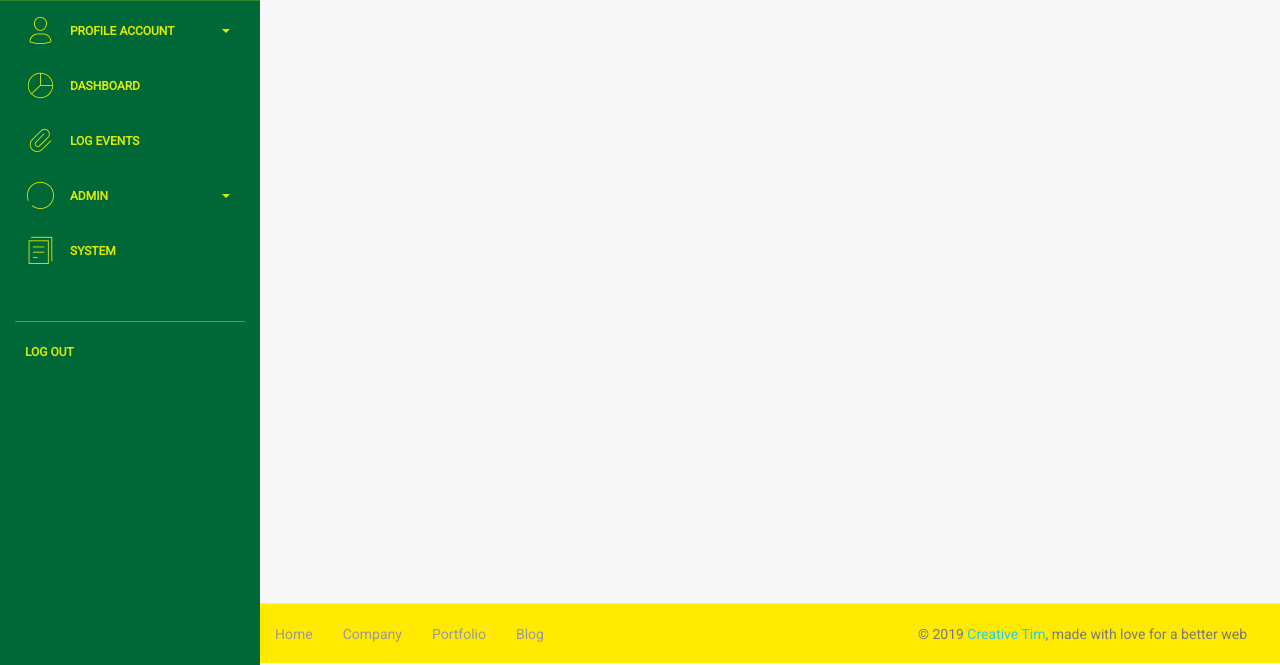
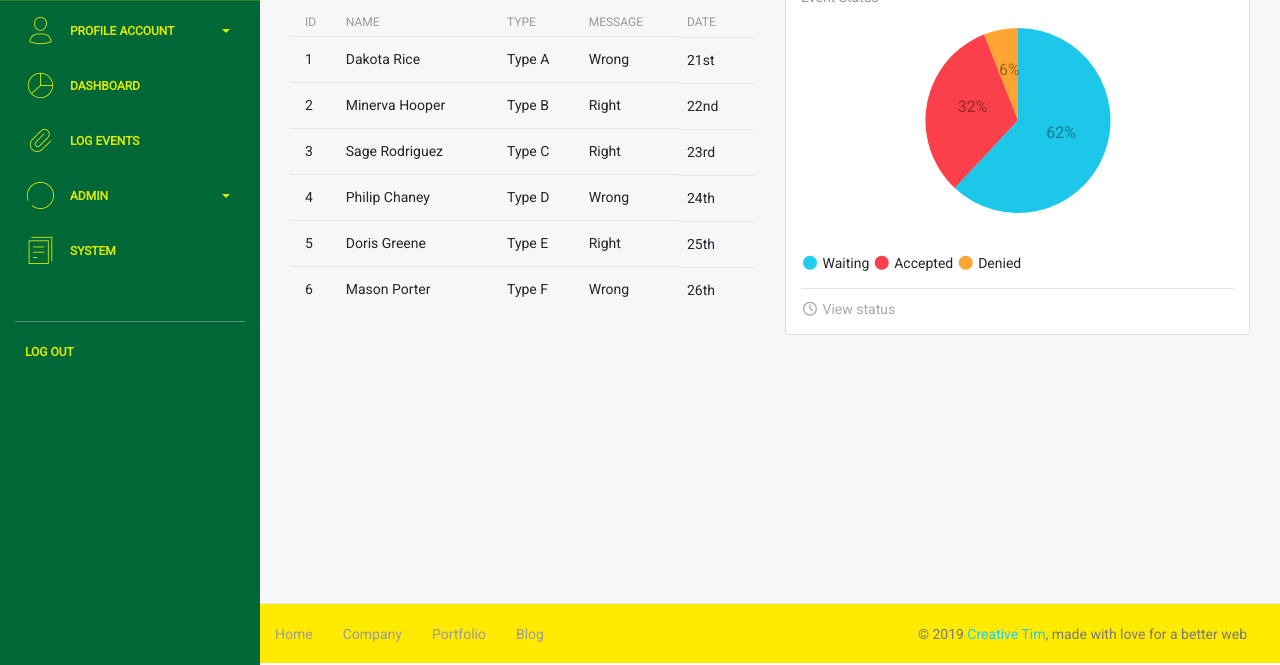
Before and after one commit to Muamba/obasfe, a plain HTML site: page examples/TechAdminLogEvents.html in a window 1280 px wide. Shown: the part 135-800 px from the top of the page. Drawn offline with Linux system fonts and the light colour scheme; some packages are replaced by stand-ins of ours.

Commit message:
Added TechAdminLogEvents table Edited the drop down details in TechAdminDashboard Added css for chartpreference1 in demo.css

```diff
--- a/assets/css/demo.css
+++ b/assets/css/demo.css
@@ -39,6 +39,7 @@
     width: 60%;
     margin: 0 auto;
 }
+
 
 #navbar-full .navbar {
     border-radius: 0 !important;
--- a/examples/TechAdminLogEvents.html
+++ b/examples/TechAdminLogEvents.html
@@ -130,18 +130,29 @@
                     <div class="collapse " id="mapsExamples">
                         <ul class="nav">
                             <li class="nav-item ">
-                                <a class="nav-link" href="">
-                                    <span class="sidebar-mini">V</span>
-                                    <span class="sidebar-normal">View Profile</span>
+                                <a class="nav-link" href="./pages/Student_user.html">
+                                    <span class="sidebar-mini">A</span>
+                                    <span class="sidebar-normal">Application</span>
                                 </a>
                             </li>
                             <li class="nav-item ">
-                                <a class="nav-link" href="">
-                                    <span class="sidebar-mini">E</span>
-                                    <span class="sidebar-normal">Edit Profile</span>
+                                <a class="nav-link" href="TechAdminDashboardApplicant.html">
+                                    <span class="sidebar-mini">A</span>
+                                    <span class="sidebar-normal">Applicant</span>
                                 </a>
                             </li>
-
+                            <li class="nav-item ">
+                                <a class="nav-link" href="./pages/Student_user.html">
+                                    <span class="sidebar-mini">R</span>
+                                    <span class="sidebar-normal">Remove</span>
+                                </a>
+                            </li>
+                            <li class="nav-item ">
+                                <a class="nav-link" href="./pages/Student_user.html">
+                                    <span class="sidebar-mini">D</span>
+                                    <span class="sidebar-normal">Documents</span>
+                                </a>
+                            </li>
                         </ul>
                     </div>
                 </li>
@@ -254,7 +265,97 @@
         </nav>
         <!-- End Navbar -->
         <div class="content">
+            <div class="container-fluid">
+                <div class="row">
+                    <div class="col-md-6">
+                        <div class="card card-plain table-plain-bg">
+                            <div class="card-header ">
+                                <h4 class="card-title">Log Events</h4>
+                            </div>
+                            <div class="card-body table-full-width table-responsive">
+                                <table class="table table-hover">
+                                    <thead>
+                                    <th>ID</th>
+                                    <th>Name</th>
+                                    <th>Type</th>
+                                    <th>Message</th>
+                                    <th>Date</th>
+                                    </thead>
+                                    <tbody>
+                                    <tr>
+                                        <td>1</td>
+                                        <td>Dakota Rice</td>
+                                        <td>Type A</td>
+                                        <td>Wrong</td>
+                                        <td>21st</td>
+                                    </tr>
+                                    <tr>
+                                        <td>2</td>
+                                        <td>Minerva Hooper</td>
+                                        <td>Type B</td>
+                                        <td>Right</td>
+                                        <td>22nd</td>
+                                    </tr>
+                                    <tr>
+                                        <td>3</td>
+                                        <td>Sage Rodriguez</td>
+                                        <td>Type C</td>
+                                        <td>Right</td>
+                                        <td>23rd</td>
+                                    </tr>
+                                    <tr>
+                                        <td>4</td>
+                                        <td>Philip Chaney</td>
+                                        <td>Type D</td>
+                                        <td>Wrong</td>
+                                        <td>24th</td>
+                                    </tr>
+                                    <tr>
+                                        <td>5</td>
+                                        <td>Doris Greene</td>
+                                        <td>Type E</td>
+                                        <td>Right</td>
+                                        <td>25th</td>
+                                    </tr>
+                                    <tr>
+                                        <td>6</td>
+                                        <td>Mason Porter</td>
+                                        <td>Type F</td>
+                                        <td>Wrong</td>
+                                        <td>26th</td>
+                                    </tr>
+                                    </tbody>
+                                </table>
+                            </div>
+                        </div>
+                    </div>
+                    <div class="col-md-6">
+                <div class="card ">
+                    <div class="card-header ">
+                        <h4 class="card-title">Log Event Chart</h4>
+                        <p class="card-category">Event Status</p>
+                    </div>
+                    <div class="card-body ">
+                        <div id=chartPreferences class="ct-chart ct-perfect-fourth"></div>
+                    </div>
+                    <div class="card-footer ">
+                        <div class="legend">
+                            <i class="fa fa-circle text-info"></i> Waiting
+                            <i class="fa fa-circle text-danger"></i> Accepted
+                            <i class="fa fa-circle text-warning"></i> Denied
+                        </div>
+                        <hr>
+                        <div class="stats">
+                            <i class="fa fa-clock-o"></i> View status
+                        </div>
+                    </div>
+                </div>
+              </div>
+
+
+           </div>
         </div>
+      </div>
         <footer class="footer">
             <div class="container">
                 <nav>
@@ -335,14 +436,8 @@
 <!-- Light Dashboard DEMO methods, don't include it in your project! -->
 <script src="../assets/js/demo.js"></script>
 <script type="text/javascript">
-    $(document).ready(function() {
-        // Javascript method's body can be found in assets/js/demos.js
-        demo.initDashboardPageCharts();
-
-        demo.showNotification();
-
-        demo.initVectorMap();
-
+      $().ready(function() {
+        demo.initCharts();
     });
 </script>
 
```
Also changed, not shown: examples/TechAdminDashboard.html (+18 -7 lines).
